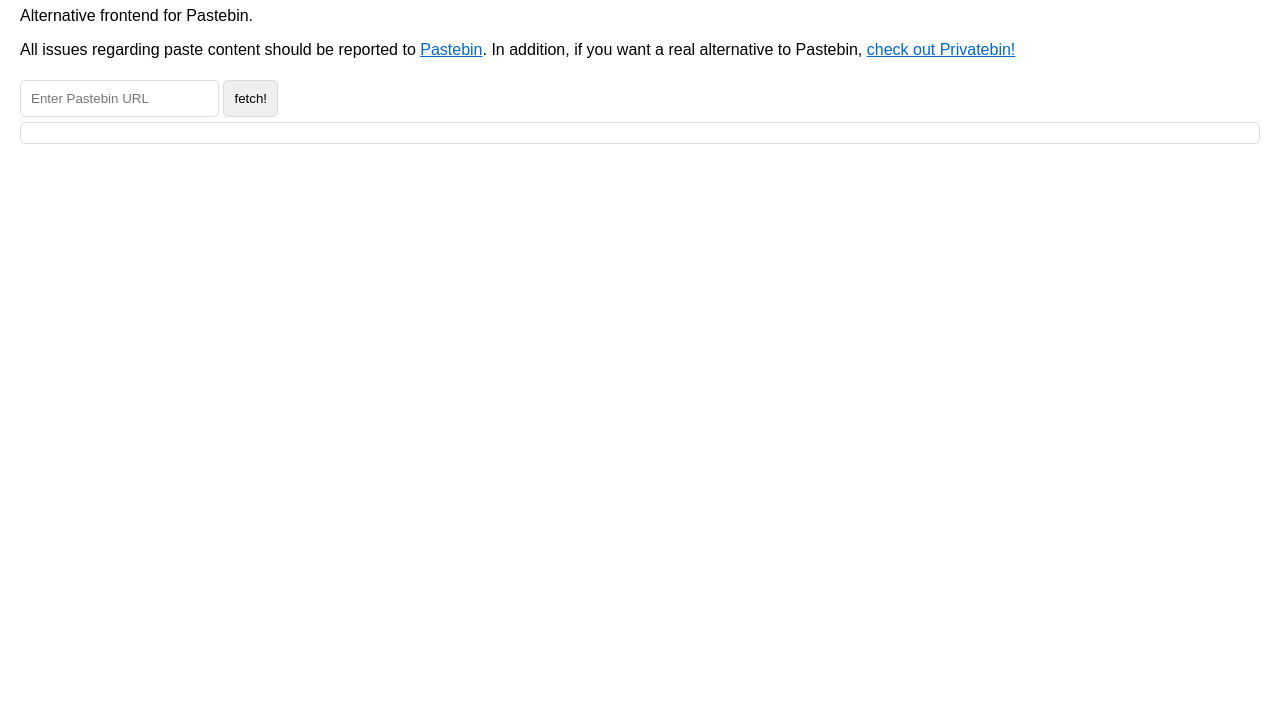
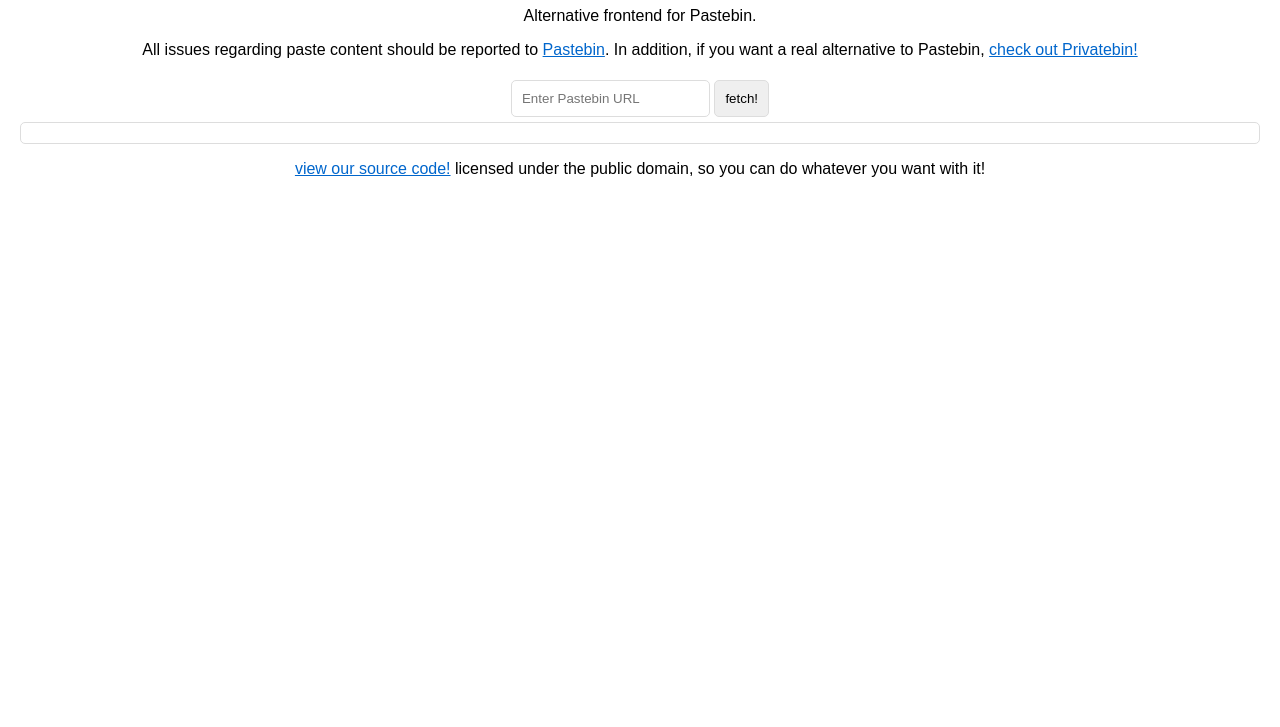
Before and after one commit to gigirassy/plaster, a website: page public/index.html in a window 1280 px wide. Shown: the part 73-800 px from the top of the page. Drawn offline with Linux system fonts and the light colour scheme.

Commit message:
Update index.html

```diff
--- a/public/index.html
+++ b/public/index.html
@@ -27,6 +27,7 @@
             font-family: Arial, sans-serif;
             margin: 20px;
             background-color: var(--bg-color);
+            text-align:center;
             color: var(--text-color);
         }
 
@@ -58,5 +59,6 @@
     <button id="fetchBtn">fetch!</button>
     <div id="output"></div>
     <script src="client.js"></script>
+    <p><a href="https://github.com/gigirassy/plaster">view our source code!</a> licensed under the public domain, so you can do whatever you want with it!</p>
 </body>
 </html>
```
